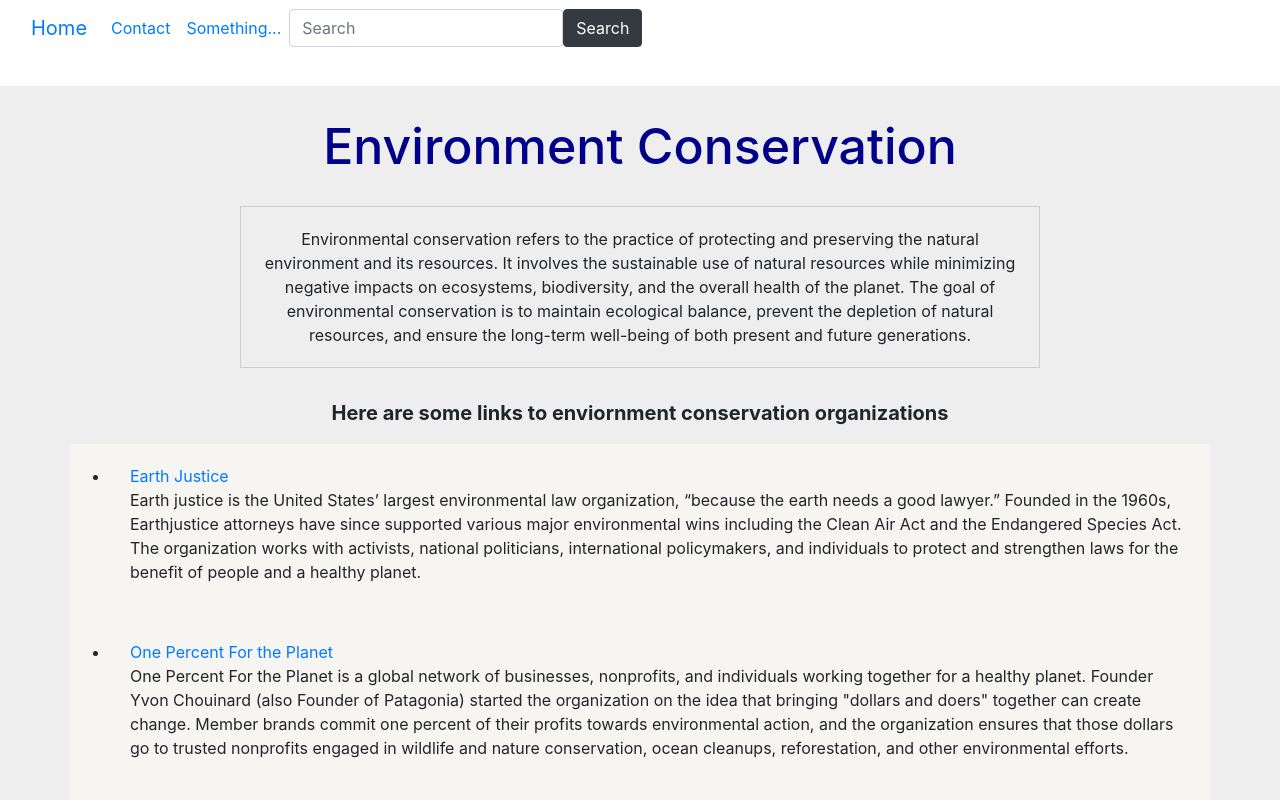
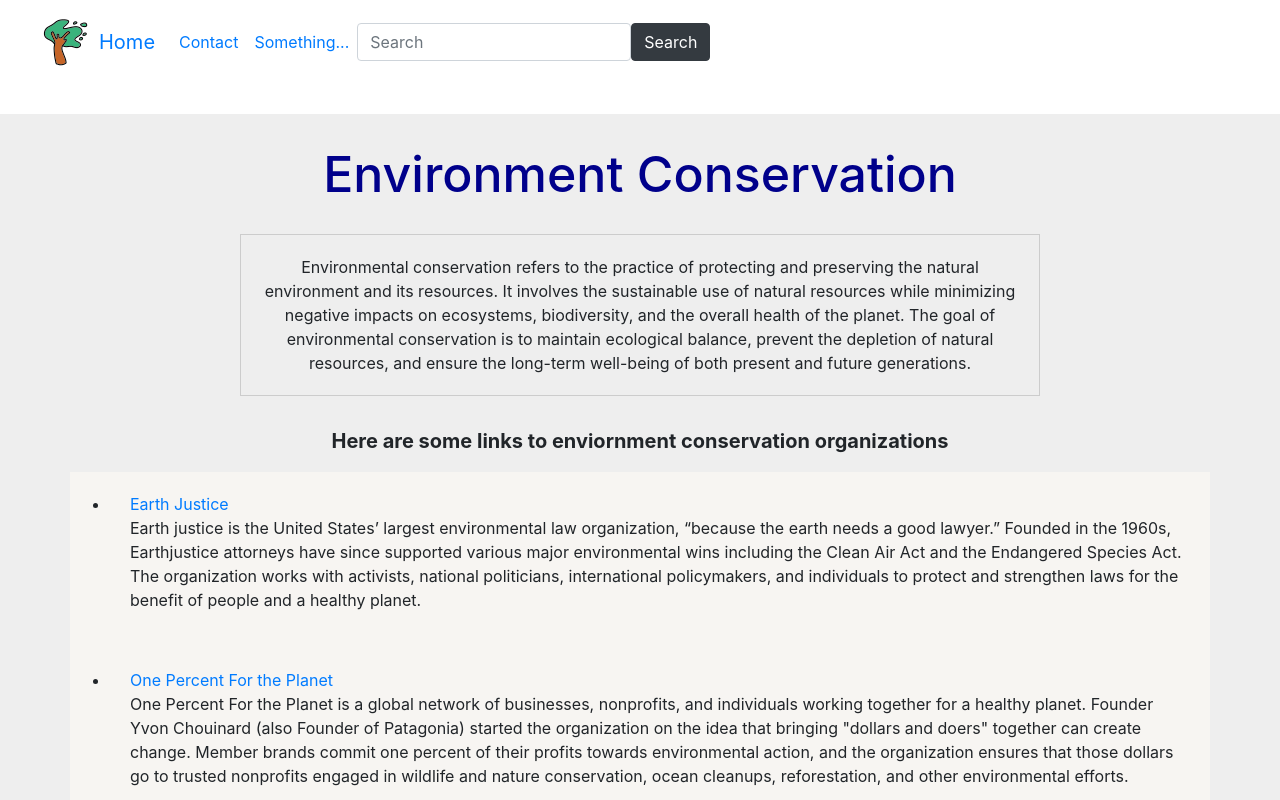
Before and after one commit to ericz02/TTP-assignment01, a plain HTML site: page index.html in a window 1280 px wide. Shown: the top 800 px of the page. Drawn offline with nearby package versions, Linux system fonts and the light colour scheme.

Commit message:
logo ting

```diff
--- a/index.html
+++ b/index.html
@@ -26,6 +26,7 @@
         <!-- NavBar -->
         <nav class="navbar navbar-expand-lg bg-body-tertiary">
             <div class="container-fluid">
+                <img src="Images/icons8-tree-48.png" alt="Tree Icon" class = "treeIcon">
                 <a class="navbar-brand" href="index.html">Home</a>
                 <button class="navbar-toggler" type="button" data-bs-toggle="collapse"
                     data-bs-target="#navbarSupportedContent" aria-controls="navbarSupportedContent"
--- a/styles.css
+++ b/styles.css
@@ -50,3 +50,7 @@ padding: 20px 20px;
     display:flex;
     justify-content: center;
 }
+
+.treeIcon{
+padding:10px 10px;
+}
```
